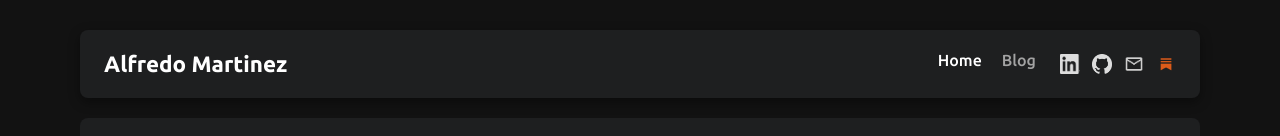
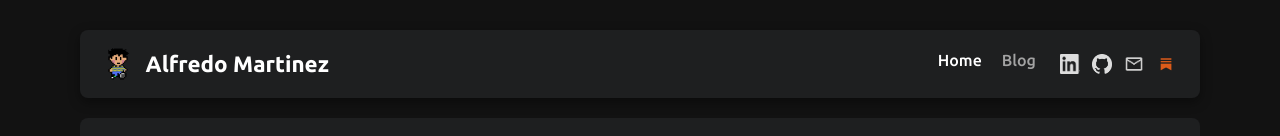
Before and after one commit to alfm2245/alfm2245.github.io, an Astro site: page / in a window 1280 px wide. Shown: the part 274-410 px from the top of the page. Built offline with nearby package versions, Linux system fonts and the light colour scheme; Astro itself is replaced by a stand-in of ours.

Commit message:
added favicon to navbar

```diff
--- a/src/components/Navbar.astro
+++ b/src/components/Navbar.astro
@@ -9,6 +9,7 @@ const isBlog = currentPath.startsWith('/blog');
 <header class="navbar">
   <div class="nav-brand">
     <a href="/">
+      <img src="/favicon.png" alt="Alfredo Martinez" class="nav-favicon" />
       <h1>Alfredo Martinez</h1>
     </a>
   </div>
--- a/src/styles/styles.css
+++ b/src/styles/styles.css
@@ -128,8 +128,18 @@ a {
 }
 
 .nav-brand a {
+  display: flex;
+  align-items: center;
+  gap: 0.6rem;
   text-decoration: none;
   color: var(--text);
+}
+
+.nav-favicon {
+  width: 32px;
+  height: 32px;
+  object-fit: contain;
+  border-radius: 6px;
 }
 
 .nav-menu {
```
